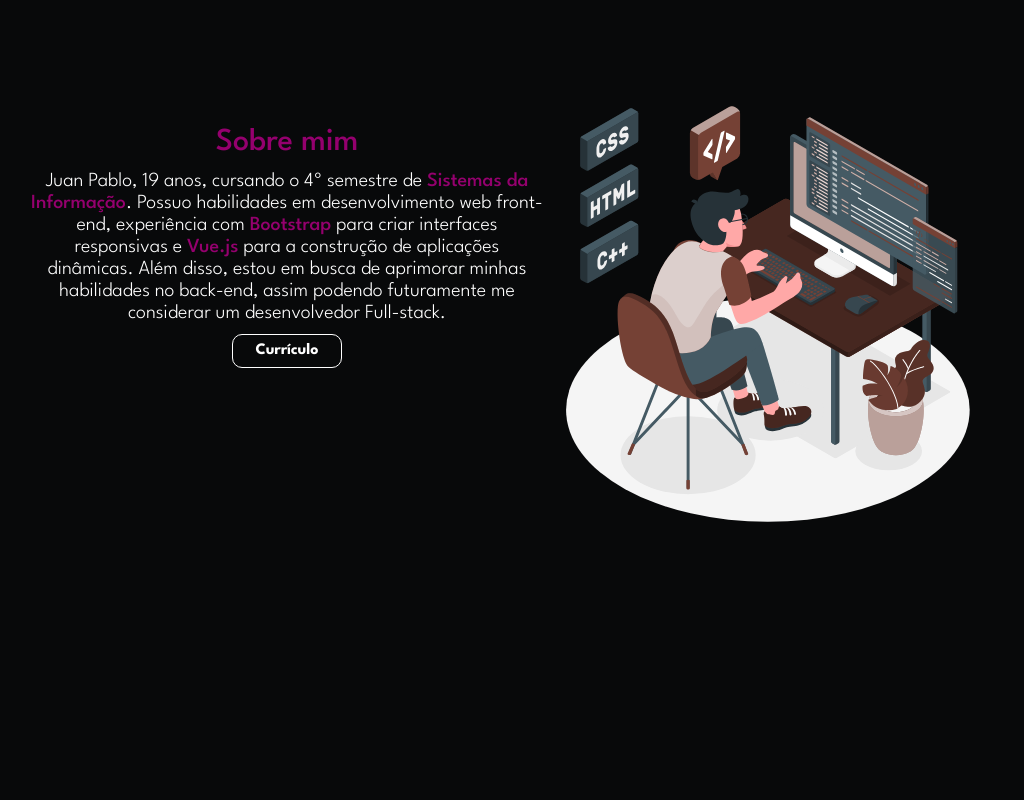
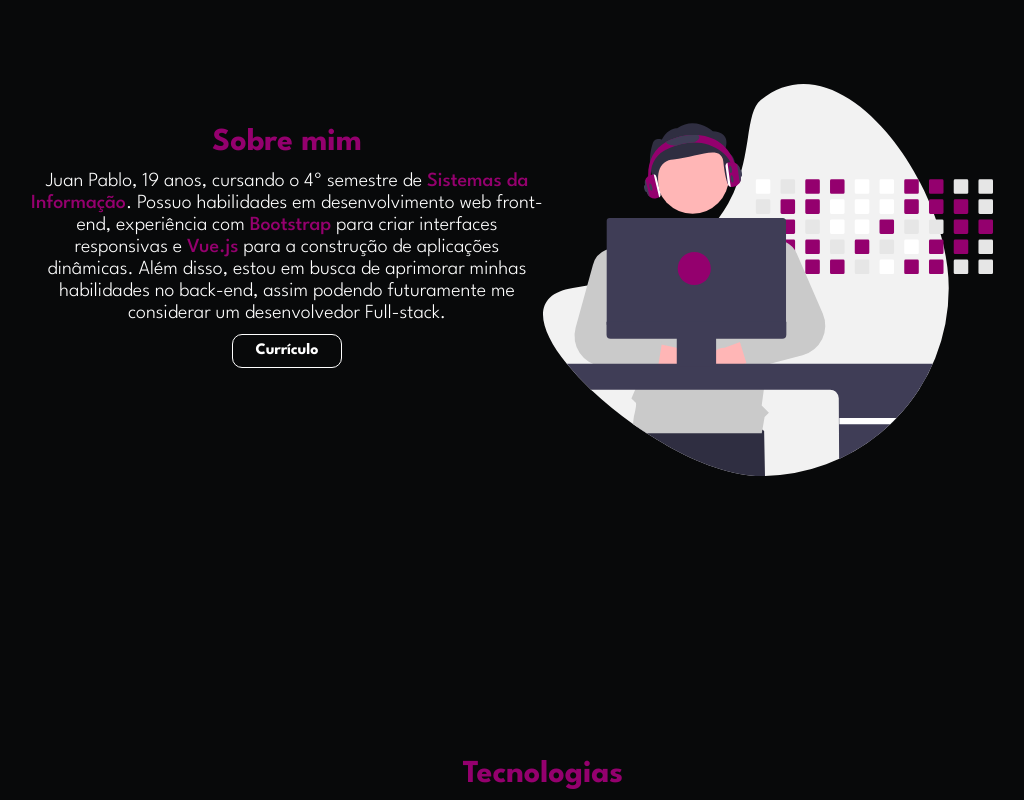
Before and after one commit to JuanPabloDV/port-person, a React (Create React App) app: page / in a window 1280 px wide. Shown: the part 880-1680 px from the top of the page, without its empty margins (97-1121 px from the left). Built offline with nearby package versions, Linux system fonts and the light colour scheme.

Commit message:
Atualiza imagem da seção "sobre mim"

```diff
--- a/src/App.css
+++ b/src/App.css
@@ -9,5 +9,6 @@ body {
 }
 
 .title {
-  color: var(--primary-color)
+  color: var(--primary-color);
+  font-weight: bold;
 }
--- a/src/components/About/index.js
+++ b/src/components/About/index.js
@@ -1,5 +1,5 @@
 import React, { useEffect  } from 'react';
-import Programming from '../../img/programming-amico.svg';
+import Programming from '../../img/programming.svg';
 import './style.css';
 import ScrollReveal from 'scrollreveal';
 
```
Also changed, not shown: src/img/programming-amico.svg (deleted), src/img/programming.svg (added).
